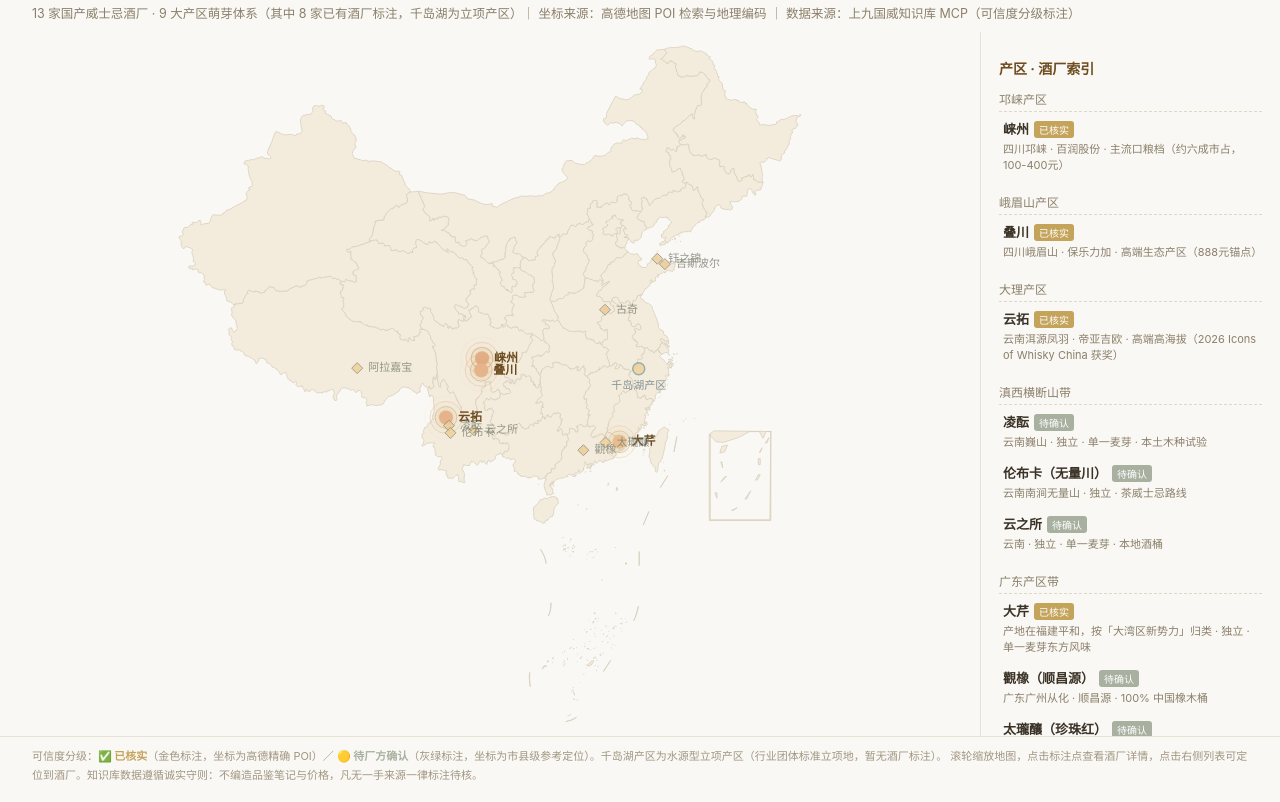
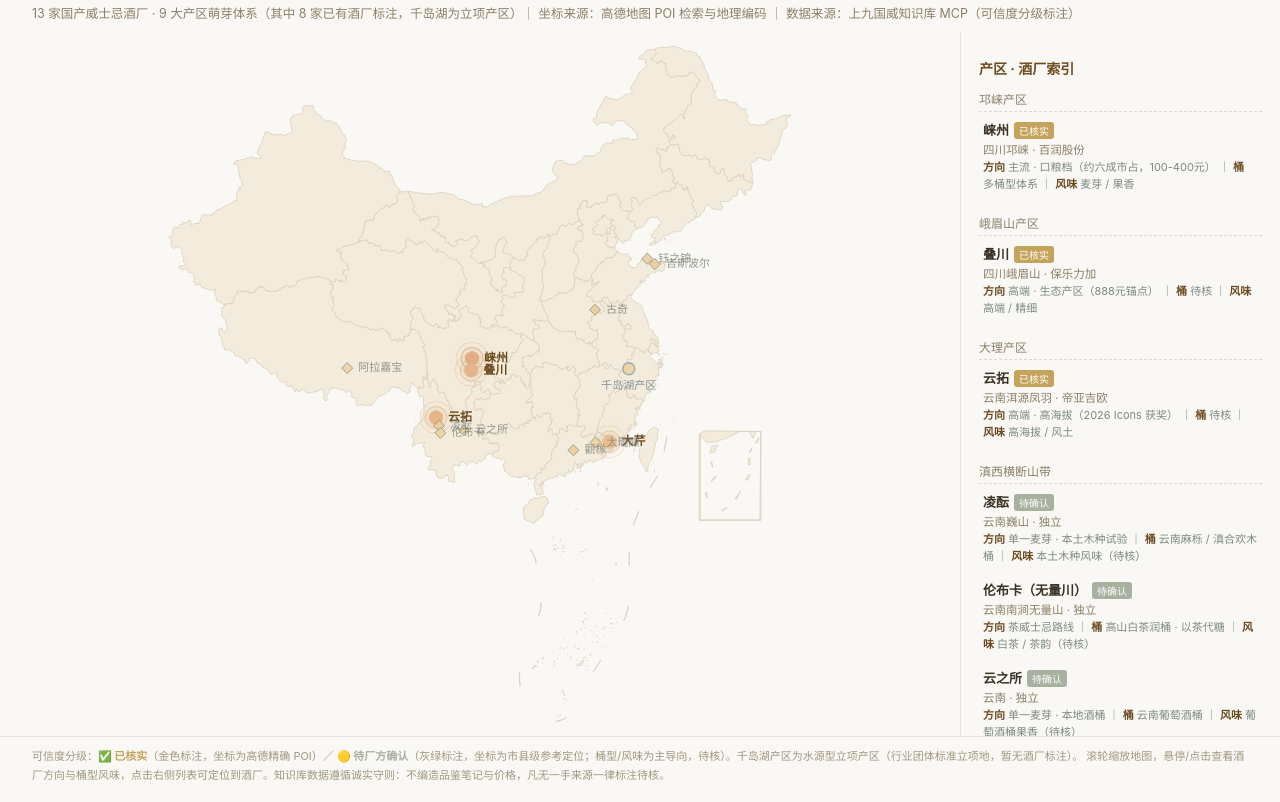
Before and after one commit to 1281227309-art/shangjiu, a website: page china_whisky_map.html in a window 1280 px wide. Shown: the part 57-859 px from the top of the page. Drawn offline with Linux system fonts and the light colour scheme.

Commit message:
feat(visual): 版图标注增强——每家补桶型/风味/主要方向（tooltip+侧栏），待核风味带标记

```diff
--- a/china_whisky_map.html
+++ b/china_whisky_map.html
@@ -13,19 +13,22 @@
   .header .sub { font-size: 12.5px; color: #8a7f6a; margin-top: 6px; }
   .wrap { display: flex; height: calc(100vh - 96px); }
   #chart { flex: 1; height: 100%; }
-  .sidebar { width: 300px; overflow-y: auto; padding: 12px 18px 24px; border-left: 1px solid #e8e2d5; }
+  .sidebar { width: 320px; overflow-y: auto; padding: 12px 18px 24px; border-left: 1px solid #e8e2d5; }
   .sidebar h2 { font-size: 14px; color: #6d4c1f; margin: 14px 0 8px; }
   .region-group { margin-bottom: 10px; }
   .region-name { font-size: 12px; color: #8a7f6a; padding: 4px 0; border-bottom: 1px dashed #e0d8c8; }
-  .distillery-item { padding: 7px 4px; font-size: 13px; cursor: pointer; border-radius: 6px; transition: background .15s; }
+  .distillery-item { padding: 8px 4px; font-size: 13px; cursor: pointer; border-radius: 6px; transition: background .15s; }
   .distillery-item:hover { background: #f1ead9; }
   .distillery-item .nm { font-weight: 600; color: #3a3226; }
-  .distillery-item .meta { font-size: 11px; color: #8a7f6a; margin-top: 2px; }
+  .distillery-item .meta { font-size: 11.5px; color: #8a7f6a; margin-top: 2px; }
+  .distillery-item .flavor { font-size: 11px; color: #7c8a80; margin-top: 2px; line-height: 1.5; }
+  .distillery-item .flavor b { color: #6a4a1f; font-weight: 600; }
   .region-ref .distillery-item { color: #7f9096; }
   .badge-verified { display: inline-block; font-size: 10px; color: #fff; background: #c4a35a; border-radius: 3px; padding: 1px 5px; margin-left: 5px; }
   .badge-pending { display: inline-block; font-size: 10px; color: #fff; background: #a8b0a0; border-radius: 3px; padding: 1px 5px; margin-left: 5px; }
   .footer-note { font-size: 11px; color: #a09680; line-height: 1.7; padding: 10px 32px 18px; border-top: 1px solid #e8e2d5; }
   .map-note { padding: 40px; color: #8a7f6a; font-size: 13px; text-align: center; }
+  .tooltip { font-size: 12px; line-height: 1.6; }
 </style>
 <script src="assets/vendor/echarts.min.js"></script>
 </head>
@@ -39,8 +42,8 @@
   <div class="sidebar" id="sidebar"></div>
 </div>
 <div class="footer-note">
-  可信度分级：<b style="color:#c4a35a">✅ 已核实</b>（金色标注，坐标为高德精确 POI）／ <b style="color:#a8b0a0">🟡 待厂方确认</b>（灰绿标注，坐标为市县级参考定位）。千岛湖产区为水源型立项产区（行业团体标准立项地，暂无酒厂标注）。
-  滚轮缩放地图，点击标注点查看酒厂详情，点击右侧列表可定位到酒厂。知识库数据遵循诚实守则：不编造品鉴笔记与价格，凡无一手来源一律标注待核。
+  可信度分级：<b style="color:#c4a35a">✅ 已核实</b>（金色标注，坐标为高德精确 POI）／ <b style="color:#a8b0a0">🟡 待厂方确认</b>（灰绿标注，坐标为市县级参考定位；桶型/风味为主导向，待核）。千岛湖产区为水源型立项产区（行业团体标准立项地，暂无酒厂标注）。
+  滚轮缩放地图，悬停/点击查看酒厂方向与桶型风味，点击右侧列表可定位到酒厂。知识库数据遵循诚实守则：不编造品鉴笔记与价格，凡无一手来源一律标注待核。
 </div>
 <script>
 var verified = [
@@ -63,8 +66,31 @@ var pending = [
 var regionMarks = [
   { name: "千岛湖产区", value: [119.02, 29.61], id: "qiandaohu", note: "水源型产区 · 行业团体标准立项地 · 暂无酒厂标注" }
 ];
+
+/* 每家：方向 / 桶型 / 风味（待确认的风味带「待核」） */
+var distilleries = {
+  laizhou: { nm: "崃州", direction: "主流 · 口粮档（约六成市占，100-400元）", cask: "多桶型体系", flavor: "麦芽 / 果香", verified: true, region: "邛崃产区", meta: "四川邛崃 · 百润股份" },
+  diechuan: { nm: "叠川", direction: "高端 · 生态产区（888元锚点）", cask: "待核", flavor: "高端 / 精细", verified: true, region: "峨眉山产区", meta: "四川峨眉山 · 保乐力加" },
+  yuntuo: { nm: "云拓", direction: "高端 · 高海拔（2026 Icons 获奖）", cask: "待核", flavor: "高海拔 / 风土", verified: true, region: "大理产区", meta: "云南洱源凤羽 · 帝亚吉欧" },
+  daqin: { nm: "大芹", direction: "单一麦芽 · 东方风味", cask: "波本桶为主 · 含双桶", flavor: "东方果香 / 波本甜感", verified: true, region: "广东产区带", meta: "福建平和（按大湾区归类）· 独立" },
+  lingyun: { nm: "凌酝", direction: "单一麦芽 · 本土木种试验", cask: "云南麻栎 / 滇合欢木桶", flavor: "本土木种风味（待核）", verified: false, region: "滇西横断山带", meta: "云南巍山 · 独立" },
+  lunbuka: { nm: "伦布卡（无量川）", direction: "茶威士忌路线", cask: "高山白茶润桶 · 以茶代糖", flavor: "白茶 / 茶韵（待核）", verified: false, region: "滇西横断山带", meta: "云南南涧无量山 · 独立" },
+  yunsuozhi: { nm: "云之所", direction: "单一麦芽 · 本地酒桶", cask: "云南葡萄酒桶", flavor: "葡萄酒桶果香（待核）", verified: false, region: "滇西横断山带", meta: "云南 · 独立" },
+  guanxiang: { nm: "觀橡（顺昌源）", direction: "100% 中国橡木桶", cask: "蒙古栎（中国橡木）· 荔枝/金桔润桶", flavor: "中国橡木 / 岭南果香（待核）", verified: false, region: "广东产区带", meta: "广东广州从化 · 顺昌源" },
+  tailongniang: { nm: "太瓏釀（珍珠红）", direction: "米酿基因 · 东方工艺", cask: "陶缸老熟 + 黄酒桶后熟", flavor: "米酿甜感 / 黄酒韵（待核）", verified: false, region: "广东产区带", meta: "广东梅州兴宁 · 珍珠红" },
+  jisiboer: { nm: "吉斯波尔", direction: "东方香型体系", cask: "蒙古栎「雕堡桶」", flavor: "沉香 / 茶韵（待核）", verified: false, region: "胶东半岛产区", meta: "山东烟台牟平 · 吉斯集团" },
+  yuzhijin: { nm: "钰之锦", direction: "风味桶实验", cask: "茶桶 / 树莓桶 / 霞多丽桶", flavor: "茶 / 树莓果香（待核）", verified: false, region: "胶东半岛产区", meta: "山东蓬莱 · 独立" },
+  guqi: { nm: "古奇（古井贡×卡慕）", direction: "草本威士忌", cask: "待核", flavor: "草本 / 药香（待核）", verified: false, region: "亳州产区", meta: "安徽亳州 · 古井贡×卡慕" },
+  alajiaobao: { nm: "阿拉嘉宝/香格里拉", direction: "青稞威士忌 · 极端风土", cask: "待核", flavor: "青稞谷物感（待核）", verified: false, region: "青藏高原产区", meta: "西藏拉萨 · 独立" }
+};
+var regions = ["邛崃产区", "峨眉山产区", "大理产区", "滇西横断山带", "广东产区带", "胶东半岛产区", "亳州产区", "青藏高原产区", "千岛湖产区"];
 var allMarks = verified.concat(pending).concat(regionMarks);
 var chartEl = document.getElementById("chart");
+
+function tooltipHtml(d) {
+  if (!d) return "";
+  return '<div class="tooltip"><b>' + d.nm + "</b><br/>方向：" + d.direction + "<br/>桶型：" + d.cask + "<br/>风味：" + d.flavor + "</div>";
+}
 
 if (typeof echarts === "undefined") {
   chartEl.innerHTML = '<div class="map-note">图表组件加载失败（assets/vendor/echarts.min.js 缺失）。右侧酒厂索引仍可使用。</div>';
@@ -75,7 +101,7 @@ if (typeof echarts === "undefined") {
     .then(function(geoJson) {
       echarts.registerMap("china", geoJson);
       chart.setOption({
-        tooltip: { trigger: "item", formatter: "{b}" },
+        tooltip: { trigger: "item", formatter: function(p) { return tooltipHtml(distilleries[p.data.id]) || p.name; } },
         visualMap: { show: false },
         geo: {
           map: "china", roam: true, zoom: 1.2,
@@ -114,22 +140,6 @@ if (typeof echarts === "undefined") {
 
   window.addEventListener("resize", function() { chart.resize(); });
 
-  var distilleries = {
-    laizhou: { nm: "崃州", meta: "四川邛崃 · 百润股份 · 主流口粮档（约六成市占，100-400元）", verified: true, region: "邛崃产区" },
-    diechuan: { nm: "叠川", meta: "四川峨眉山 · 保乐力加 · 高端生态产区（888元锚点）", verified: true, region: "峨眉山产区" },
-    yuntuo: { nm: "云拓", meta: "云南洱源凤羽 · 帝亚吉欧 · 高端高海拔（2026 Icons of Whisky China 获奖）", verified: true, region: "大理产区" },
-    daqin: { nm: "大芹", meta: "产地在福建平和，按「大湾区新势力」归类 · 独立 · 单一麦芽东方风味", verified: true, region: "广东产区带" },
-    lingyun: { nm: "凌酝", meta: "云南巍山 · 独立 · 单一麦芽 · 本土木种试验", verified: false, region: "滇西横断山带" },
-    lunbuka: { nm: "伦布卡（无量川）", meta: "云南南涧无量山 · 独立 · 茶威士忌路线", verified: false, region: "滇西横断山带" },
-    yunsuozhi: { nm: "云之所", meta: "云南 · 独立 · 单一麦芽 · 本地酒桶", verified: false, region: "滇西横断山带" },
-    guanxiang: { nm: "觀橡（顺昌源）", meta: "广东广州从化 · 顺昌源 · 100% 中国橡木桶", verified: false, region: "广东产区带" },
-    tailongniang: { nm: "太瓏釀（珍珠红）", meta: "广东梅州兴宁 · 珍珠红老字号 · 米酿基因东方工艺", verified: false, region: "广东产区带" },
-    jisiboer: { nm: "吉斯波尔", meta: "山东烟台牟平 · 吉斯集团 · 单一麦芽东方香型体系", verified: false, region: "胶东半岛产区" },
-    yuzhijin: { nm: "钰之锦", meta: "山东蓬莱 · 独立 · 单一麦芽 · 风味桶实验", verified: false, region: "胶东半岛产区" },
-    guqi: { nm: "古奇（古井贡×卡慕）", meta: "安徽亳州 · 合资 · 草本威士忌路线", verified: false, region: "亳州产区" },
-    alajiaobao: { nm: "阿拉嘉宝/香格里拉", meta: "西藏拉萨 · 独立 · 青稞威士忌 · 极端高海拔风土", verified: false, region: "青藏高原产区" }
-  };
-  var regions = ["邛崃产区", "峨眉山产区", "大理产区", "滇西横断山带", "广东产区带", "胶东半岛产区", "亳州产区", "青藏高原产区", "千岛湖产区"];
   var sb = document.getElementById("sidebar");
   sb.innerHTML = "<h2>产区 · 酒厂索引</h2>" + regions.map(function(rg) {
     var items = Object.keys(distilleries).filter(function(k) { return distilleries[k].region === rg; });
@@ -141,7 +151,9 @@ if (typeof echarts === "undefined") {
     return '<div class="region-group"><div class="region-name">' + rg + "</div>" + items.map(function(k) {
       var d = distilleries[k];
       var badge = d.verified ? '<span class="badge-verified">已核实</span>' : '<span class="badge-pending">待确认</span>';
-      return '<div class="distillery-item" data-id="' + k + '"><span class="nm">' + d.nm + "</span>" + badge + '<div class="meta">' + d.meta + "</div></div>";
+      return '<div class="distillery-item" data-id="' + k + '"><span class="nm">' + d.nm + "</span>" + badge +
+        '<div class="meta">' + d.meta + "</div>" +
+        '<div class="flavor"><b>方向</b> ' + d.direction + ' ｜ <b>桶</b> ' + d.cask + ' ｜ <b>风味</b> ' + d.flavor + "</div></div>";
     }).join("") + "</div>";
   }).join("");
   document.querySelectorAll(".distillery-item[data-id]").forEach(function(el) {
```
